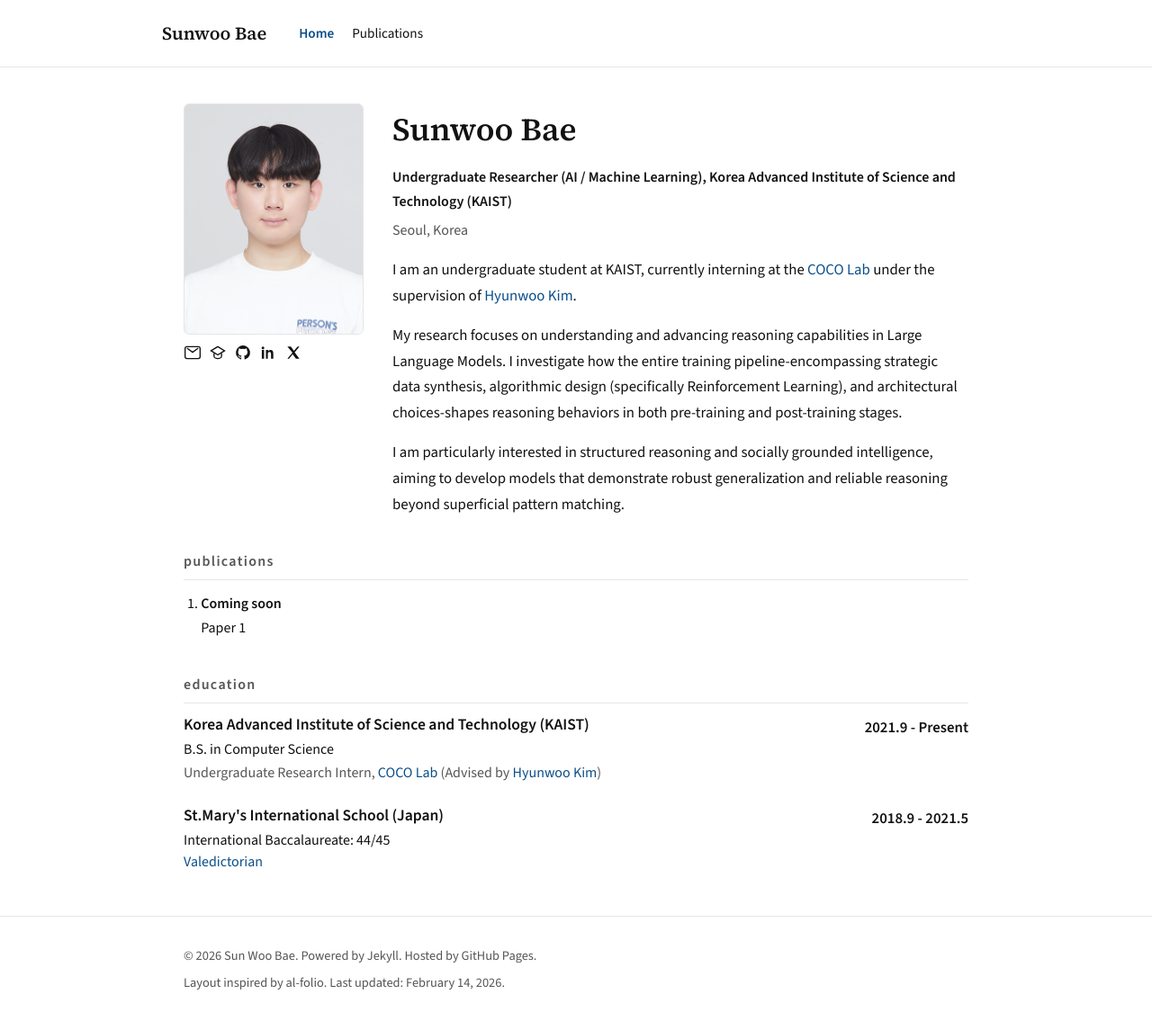
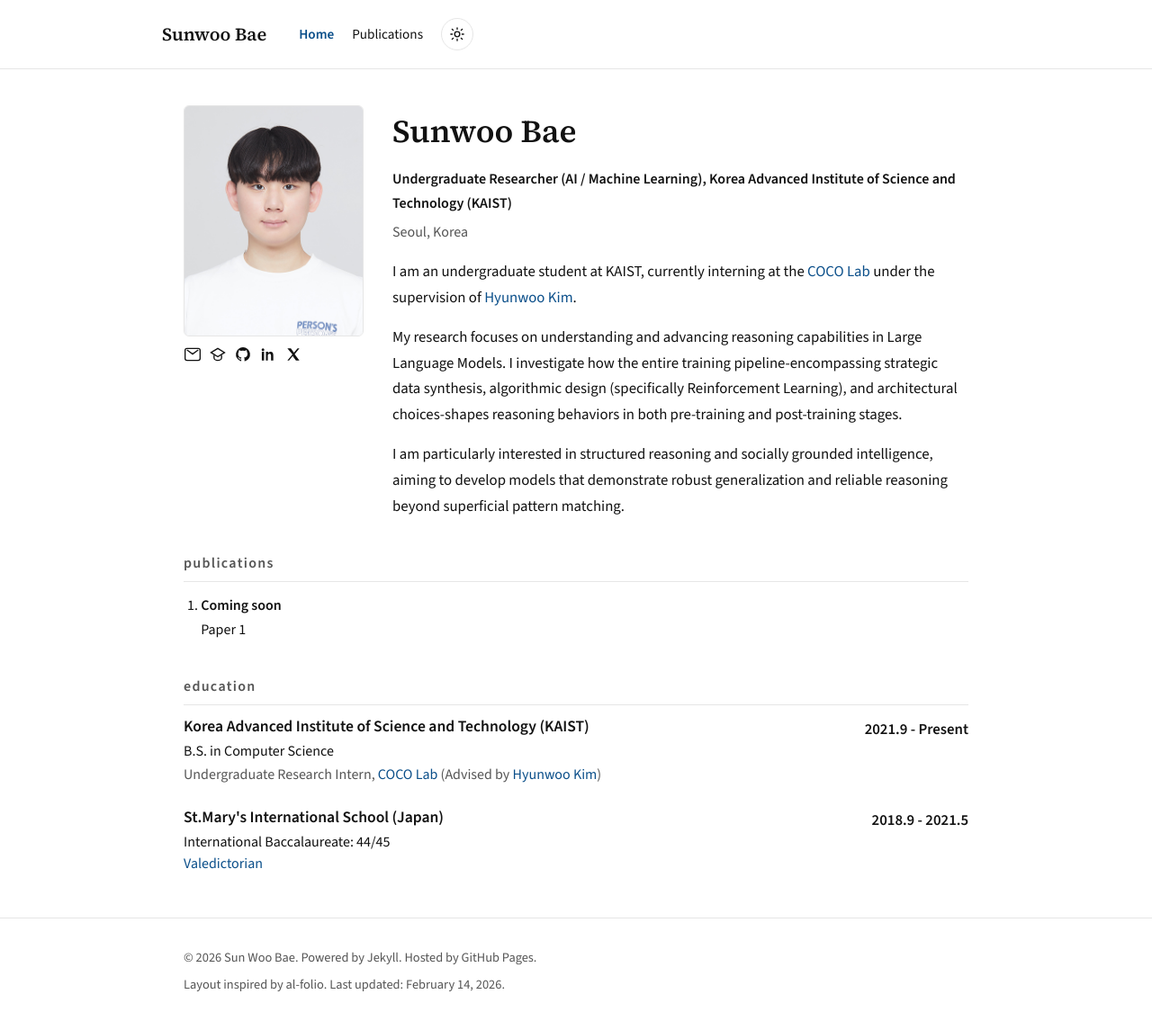
Before and after one commit to sunwoo02/sunwoo02.github.io, a Jekyll site: the page built from index.md, in a window 1280 px wide. Shown: the whole page at 90% size. Built offline with Jekyll 4.4.1, drawn with Linux system fonts in a browser that asks for light colours.

Commit message:
Add theme toggle button to navigation

```diff
--- a/_includes/nav.html
+++ b/_includes/nav.html
@@ -8,4 +8,16 @@
       <a class="nav-link{% if is_active %} active{% endif %}" href="{{ item.url | relative_url }}">{{ item.title }}</a>
     </li>
   {% endfor %}
+
+  <li class="nav-item theme-toggle-item">
+    <button id="theme-toggle" class="theme-toggle" type="button" aria-pressed="false" aria-label="Switch to dark mode">
+      <svg class="icon-sun" viewBox="0 0 24 24" aria-hidden="true">
+        <circle cx="12" cy="12" r="3.75"></circle>
+        <path d="M12 2.5v2.25M12 19.25V21.5M4.57 4.57l1.59 1.59M17.84 17.84l1.59 1.59M2.5 12h2.25M19.25 12h2.25M4.57 19.43l1.59-1.59M17.84 6.16l1.59-1.59"></path>
+      </svg>
+      <svg class="icon-moon" viewBox="0 0 24 24" aria-hidden="true">
+        <path d="M21 12.79A9 9 0 1 1 11.21 3 7 7 0 0 0 21 12.79Z"></path>
+      </svg>
+    </button>
+  </li>
 </ul>
```
